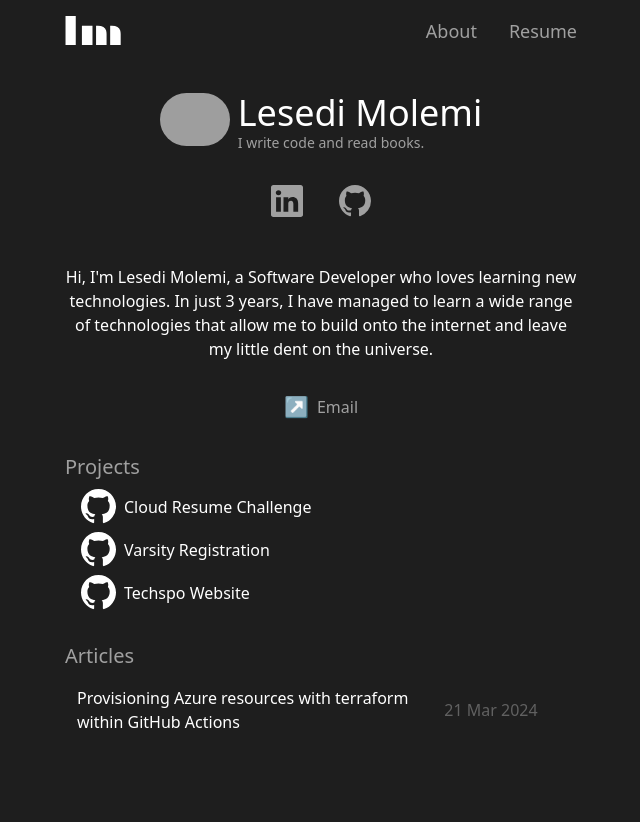
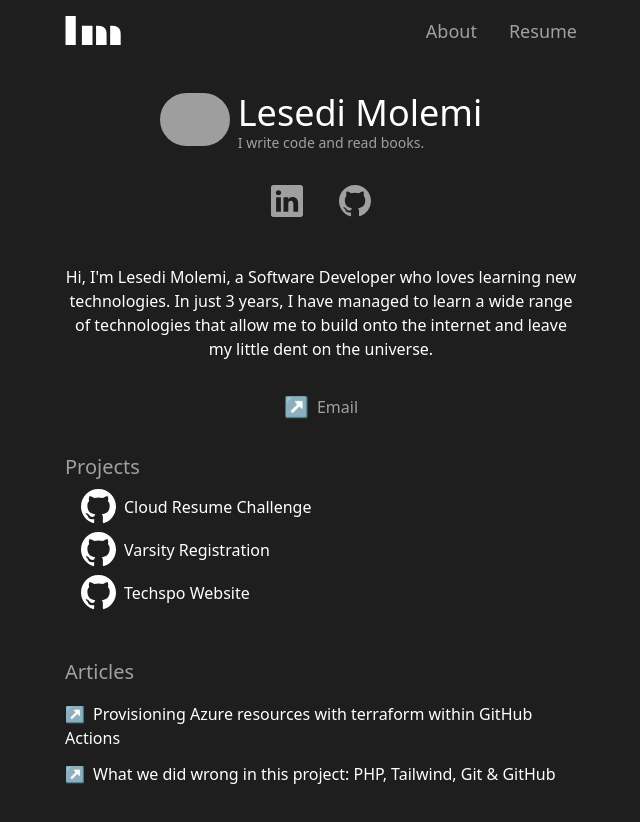
Before and after one commit to Lesmol/personal-portfolio, a React (Vite) app: page / in a window 1280 px wide. Shown: the whole page, without its empty margins (319-959 px from the left). Before the commit the page ends 800 px from the top, so only its background shows below. Built offline with nearby package versions, Linux system fonts and the light colour scheme; grey boxes are pictures that could not be loaded.

Commit message:
- added new article - removed date from article item - added arrow to article item

```diff
--- a/src/Components/Home/ArticleItem.tsx
+++ b/src/Components/Home/ArticleItem.tsx
@@ -1,19 +1,18 @@
 type Props = {
   title: string;
   link: string;
-  date: string;
 };
 
 function ArticleItem(props: Props) {
   return (
-    <div className="items-center mt-4 md:space-x-3 md:flex md:flex-row-reverse">
-      <p className="text-darker-primary w-[180px]">{props.date}</p>
+    <div className="mb-3">
       <a
         href={props.link}
         target="_blank"
         rel="noopener noreferrer"
         className="hover:text-primary"
       >
+        <span className=" mr-2">&#x2197;</span>
         {props.title}
       </a>
     </div>
--- a/src/Components/Home/Articles.tsx
+++ b/src/Components/Home/Articles.tsx
@@ -1,14 +1,16 @@
 import ArticleItem from "./ArticleItem";
-
 
 function Articles() {
   return (
-    <div className="mt-8">
-      <h3 className="text-primary text-xl">Articles</h3>
+    <div className="mt-12">
+      <h3 className="text-primary text-xl mb-4">Articles</h3>
       <ArticleItem
         title="Provisioning Azure resources with terraform within GitHub Actions"
         link="https://www.linkedin.com/pulse/my-experience-provisioning-azure-resources-using-terraform-molemi-li7ff/?trackingId=%2FMLQ%2BpTYSWCWLwLM4l0wXA%3D%3D"
-        date="21 Mar 2024"
+      />
+      <ArticleItem
+        title="What we did wrong in this project: PHP, Tailwind, Git & GitHub"
+        link="https://www.linkedin.com/pulse/what-we-did-wrong-project-php-tailwind-git-github-lesedi-molemi-u3pgf/?trackingId=mjMULJOQSauumFJuQBEADw%3D%3D"
       />
     </div>
   );
```
